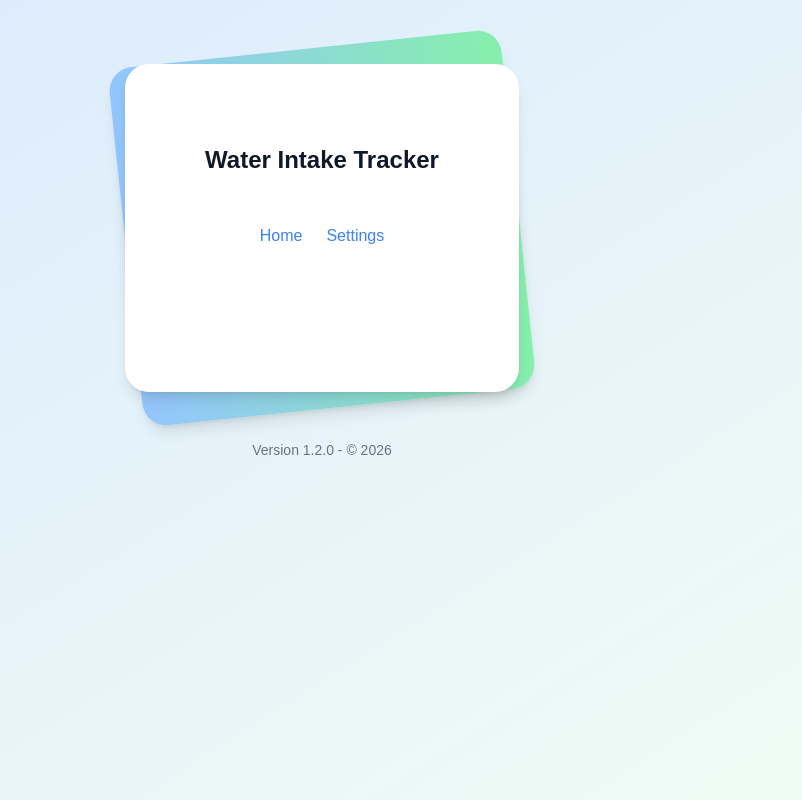
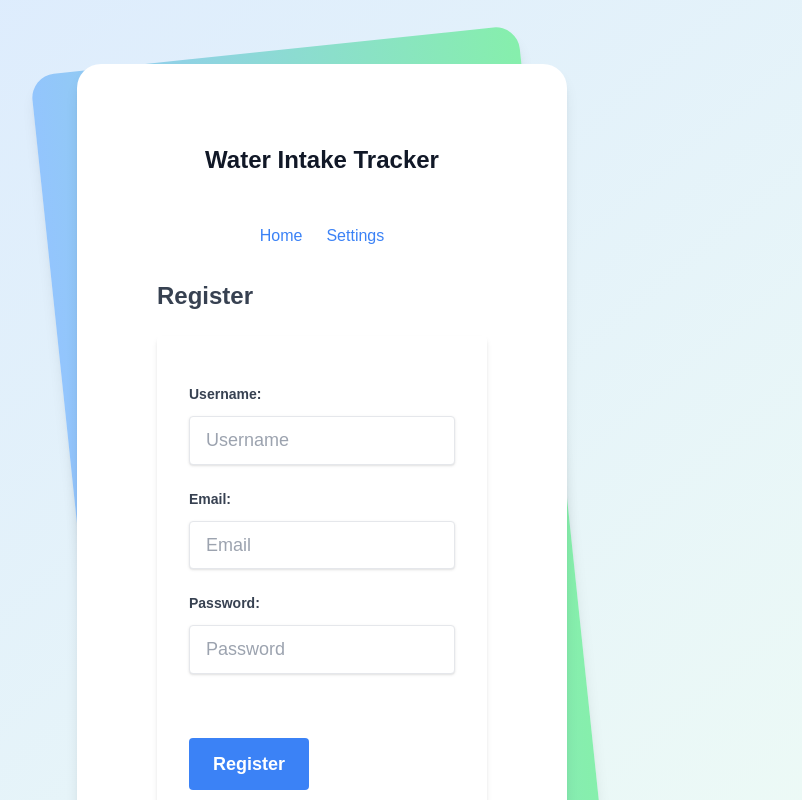
Before and after one commit to MarcosOlivaKaczmarek/water-bottle-app, a React app: page /register in a window 1280 px wide. Shown: the top 800 px of the page, without its empty margins (318-1120 px from the left). Built offline with nearby package versions, Linux system fonts and the light colour scheme; the HTML template or start-up script is replaced by a standard one.

Commit message:
feat: Frontend: Implement user registration form (iteration 1) (#74)

```diff
--- a/src/App.tsx
+++ b/src/App.tsx
@@ -13,6 +13,7 @@ import HistoricalData from './components/HistoricalData'
 import WaterBottleProfiles from './components/WaterBottleProfiles'
 import SettingsPage from './pages/SettingsPage'
 import { BrowserRouter as Router, Route, Routes, Link } from 'react-router-dom'
+import RegisterPage from './pages/RegisterPage'
 
 function App() {
   const [isMobile, setIsMobile] = useState(false)
@@ -106,6 +107,7 @@ function App() {
                         }
                       />
                       <Route path="/settings" element={<SettingsPage />} />
+                      <Route path="/register" element={<RegisterPage />} />
                     </Routes>
                   </div>
                 </div>
--- /dev/null
+++ b/src/pages/RegisterPage.tsx
@@ -0,0 +1,96 @@
+import React, { useState } from 'react'
+
+const RegisterPage = () => {
+  const [username, setUsername] = useState('')
+  const [email, setEmail] = useState('')
+  const [password, setPassword] = useState('')
+  const [error, setError] = useState<string | null>(null)
+
+  const handleSubmit = async (e: React.FormEvent) => {
+    e.preventDefault()
+
+    try {
+      const response = await fetch('/api/register', {
+        method: 'POST',
+        headers: {
+          'Content-Type': 'application/json',
+        },
+        body: JSON.stringify({ username, email, password }),
+      })
+
+      const data = await response.json()
+
+      if (!response.ok) {
+        setError(data.message || 'Registration failed')
+        return
+      }
+
+      // Handle successful registration (e.g., redirect to login page)
+      console.log('Registration successful:', data)
+      // For example:
+      // window.location.href = '/login';
+    } catch (err: any) {
+      setError(err.message || 'An unexpected error occurred')
+    }
+  }
+
+  return (
+    <div className="flex justify-center">
+      <div className="w-full max-w-md">
+        <h2 className="text-2xl font-bold mb-4">Register</h2>
+        {error && <div className="bg-red-200 text-red-800 p-3 mb-3 rounded">{error}</div>}
+        <form onSubmit={handleSubmit} className="bg-white shadow-md rounded px-8 pt-6 pb-8 mb-4">
+          <div className="mb-4">
+            <label className="block text-gray-700 text-sm font-bold mb-2" htmlFor="username">
+              Username:
+            </label>
+            <input
+              className="shadow appearance-none border rounded w-full py-2 px-3 text-gray-700 leading-tight focus:outline-none focus:shadow-outline"
+              id="username"
+              type="text"
+              placeholder="Username"
+              value={username}
+              onChange={(e) => setUsername(e.target.value)}
+            />
+          </div>
+          <div className="mb-4">
+            <label className="block text-gray-700 text-sm font-bold mb-2" htmlFor="email">
+              Email:
+            </label>
+            <input
+              className="shadow appearance-none border rounded w-full py-2 px-3 text-gray-700 leading-tight focus:outline-none focus:shadow-outline"
+              id="email"
+              type="email"
+              placeholder="Email"
+              value={email}
+              onChange={(e) => setEmail(e.target.value)}
+            />
+          </div>
+          <div className="mb-6">
+            <label className="block text-gray-700 text-sm font-bold mb-2" htmlFor="password">
+              Password:
+            </label>
+            <input
+              className="shadow appearance-none border rounded w-full py-2 px-3 text-gray-700 mb-3 leading-tight focus:outline-none focus:shadow-outline"
+              id="password"
+              type="password"
+              placeholder="Password"
+              value={password}
+              onChange={(e) => setPassword(e.target.value)}
+            />
+          </div>
+          <div className="flex items-center justify-between">
+            <button
+              className="bg-blue-500 hover:bg-blue-700 text-white font-bold py-2 px-4 rounded focus:outline-none focus:shadow-outline"
+              type="submit"
+            >
+              Register
+            </button>
+          </div>
+        </form>
+      </div>
+    </div>
+  )
+}
+
+export default RegisterPage
```
